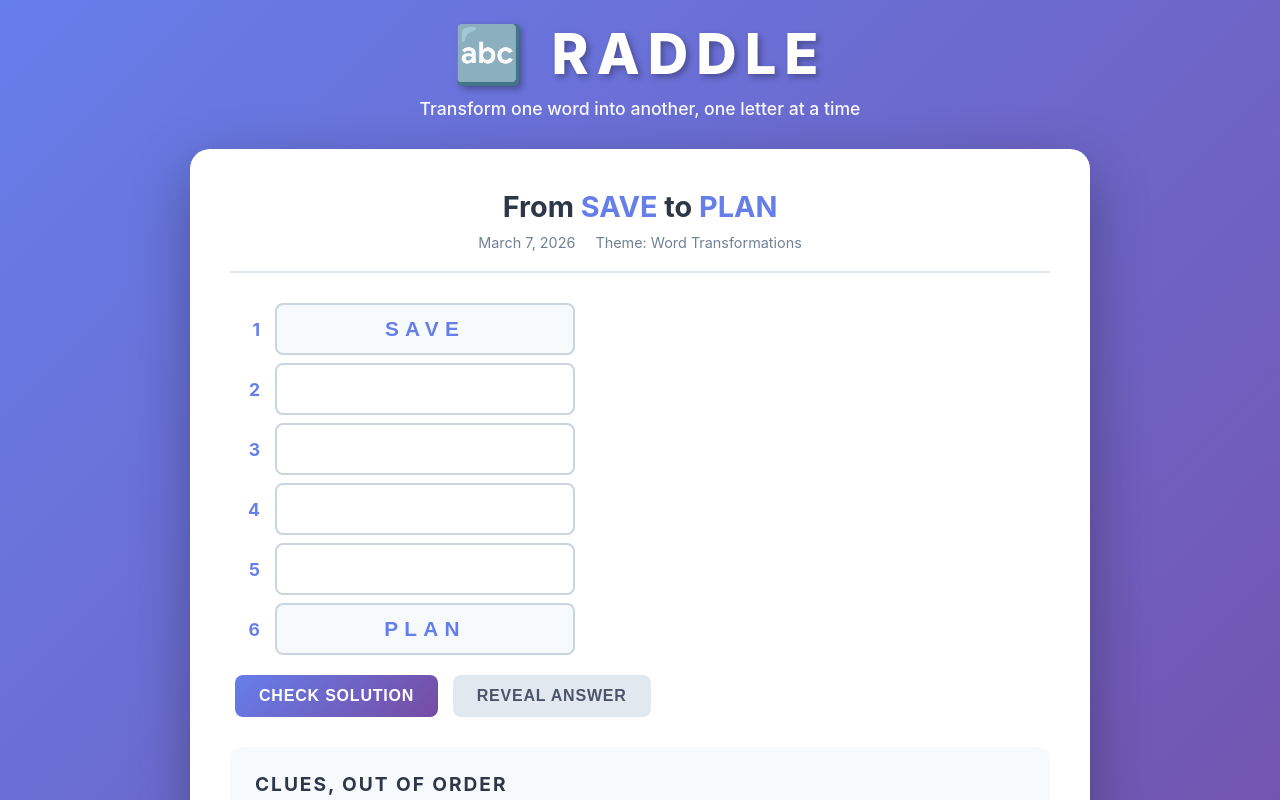
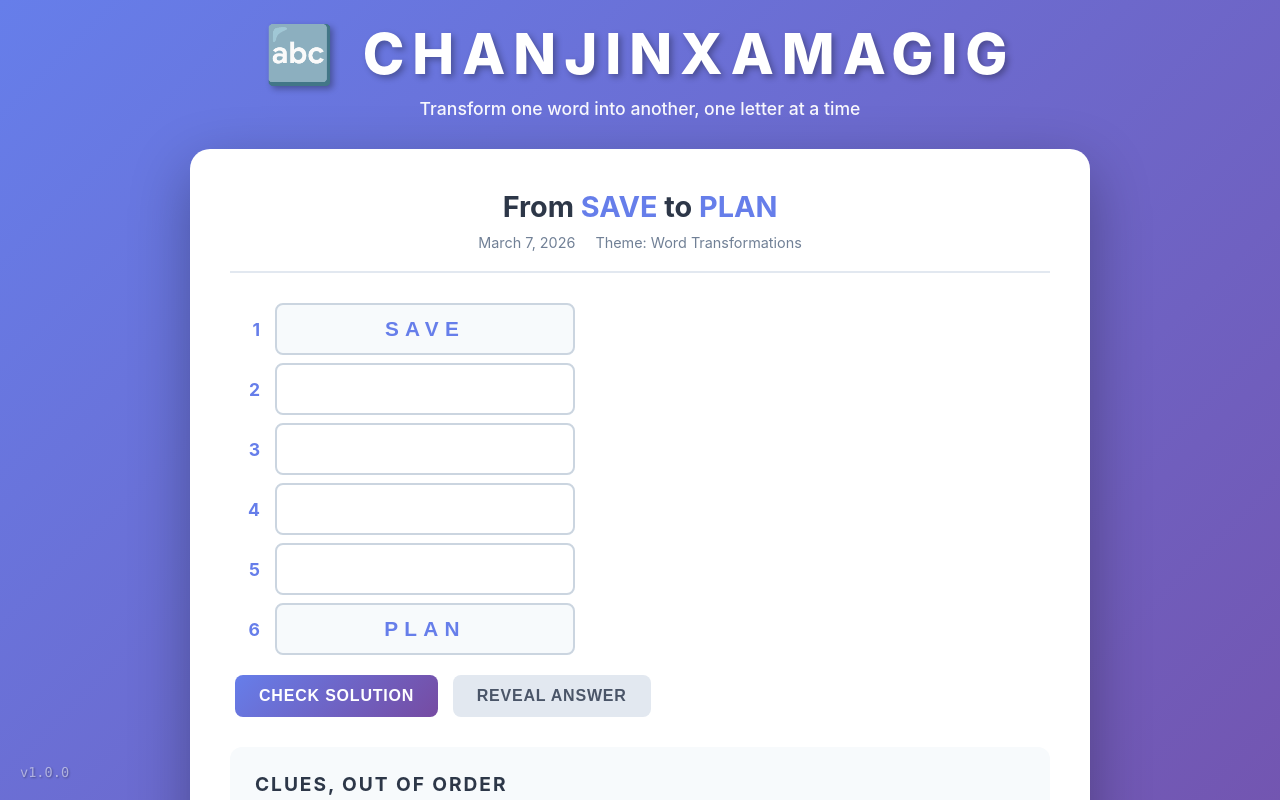
Before and after one commit to slmingol/chanjinxamagig, a plain HTML site: page index.html in a window 1280 px wide. Shown: the top 800 px of the page. Drawn offline with Linux system fonts and the light colour scheme.

Commit message:
feat: rebrand to Chanjinxamagig with versioning and CI/CD [skip version]
- Renamed app from Raddle Clone to Chanjinxamagig
- Added semantic versioning (v1.0.0) in lower left corner
- Added VERSION file for tracking
- Created auto-versioning GitHub Actions workflow
- Added badges to README
- Version number displayed translucently in lower left

```diff
--- a/index.html
+++ b/index.html
@@ -3,13 +3,13 @@
 <head>
     <meta charset="UTF-8">
     <meta name="viewport" content="width=device-width, initial-scale=1.0">
-    <title>Raddle Clone - Word Ladder Puzzle</title>
+    <title>Chanjinxamagig - Word Ladder Puzzle</title>
     <link rel="stylesheet" href="styles.css">
 </head>
 <body>
     <div class="container">
         <header>
-            <h1>🔤 RADDLE</h1>
+            <h1>🔤 CHANJINXAMAGIG</h1>
             <p class="subtitle">Transform one word into another, one letter at a time</p>
         </header>
 
@@ -56,6 +56,8 @@
         </footer>
     </div>
 
+    <div class="version-number">v1.0.0</div>
+
     <script src="script.js"></script>
 </body>
 </html>
--- a/styles.css
+++ b/styles.css
@@ -294,6 +294,19 @@ footer {
     font-size: 0.9rem;
 }
 
+.version-number {
+    position: fixed;
+    bottom: 20px;
+    left: 20px;
+    color: rgba(255, 255, 255, 0.5);
+    font-size: 0.85rem;
+    font-weight: 500;
+    font-family: 'SF Mono', 'Monaco', 'Inconsolata', 'Courier New', monospace;
+    z-index: 1000;
+    pointer-events: none;
+    text-shadow: 1px 1px 2px rgba(0, 0, 0, 0.3);
+}
+
 /* Responsive */
 @media (max-width: 768px) {
     header h1 {
@@ -318,4 +331,8 @@ footer {
         flex-direction: column;
         gap: 5px;
     }
+
+    .version-number {
+        font-size: 0.7rem;
+    }
 }
```
Also changed, not shown: .github/workflows/version-bump.yml (added), README.md, 1 other file.
